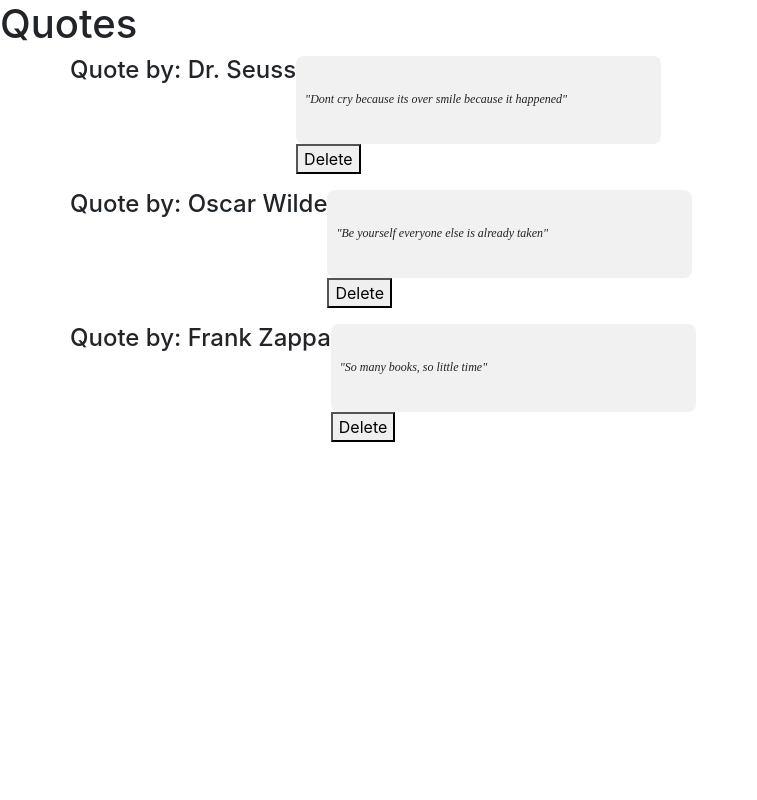
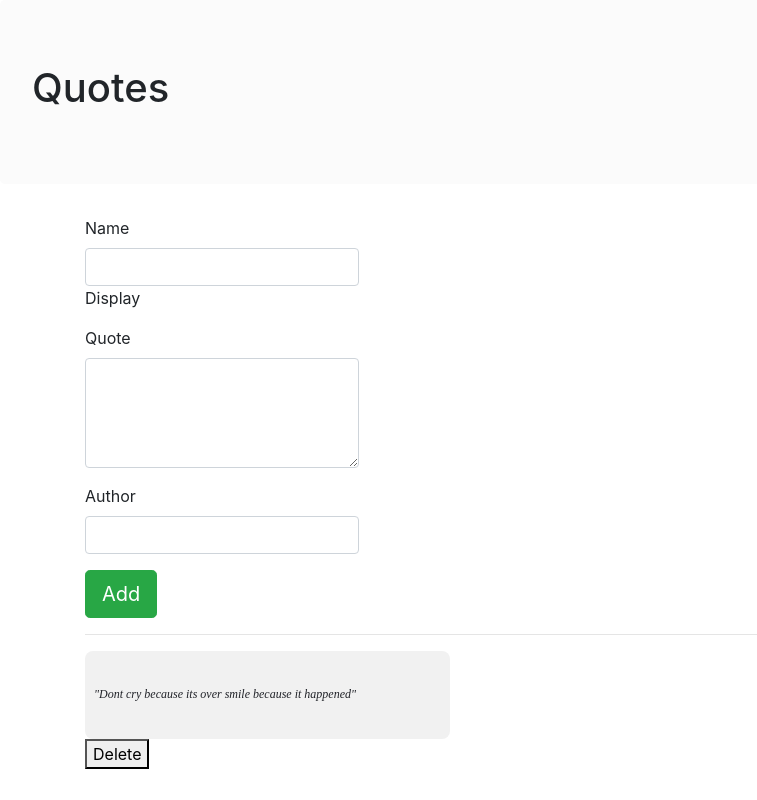
Before and after one commit to derrick12/Quotes, an Angular app: page / in a window 1280 px wide. Shown: the top 800 px of the page, without its empty margins (0-757 px from the left). Built offline with nearby package versions, Linux system fonts and the light colour scheme.

Commit message:
add jumbotron and a footer

```diff
--- a/src/app/quote/quote.component.html
+++ b/src/app/quote/quote.component.html
@@ -1,10 +1,21 @@
-<h1> Quotes </h1>
+<div class="jumbotron" style="background-color: rgba(245, 245, 245, 0.4);">
+    <h1>Quotes </h1>
+</div>
 
 <div class="container">
-    <div class="row" *ngFor='let quote of quotes; let i = index'>
-        <h4>Quote by: {{quote.name}}</h4>
+    <div class="form">
+        <app-quote-form (addQuote)="addNewQuote($event)"></app-quote-form>
+    </div>
+    <hr>
+    <div *ngFor='let quote of quotes; let i = index' id="details">
+        <app-quote-details [quote]='quote' (isComplete)='deleteQuote($event, i)' id="{{i}}" appHighlight></app-quote-details>
+        <br>
+    </div>
+    <hr>
+</div>
 
-        <app-quote-details [quote]='quote' (isComplete)='deleteQuote($event, i)' id="{{i}}" appHighlight></app-quote-details>
-
+<footer class="py-5" style="background-color: rgba(245, 245, 245, 0.4);">
+    <div class="container">
+        <p class="m-0 text-center text-white">Copyright &copy; 2018</p>
     </div>
-</div>
+</footer>
```
